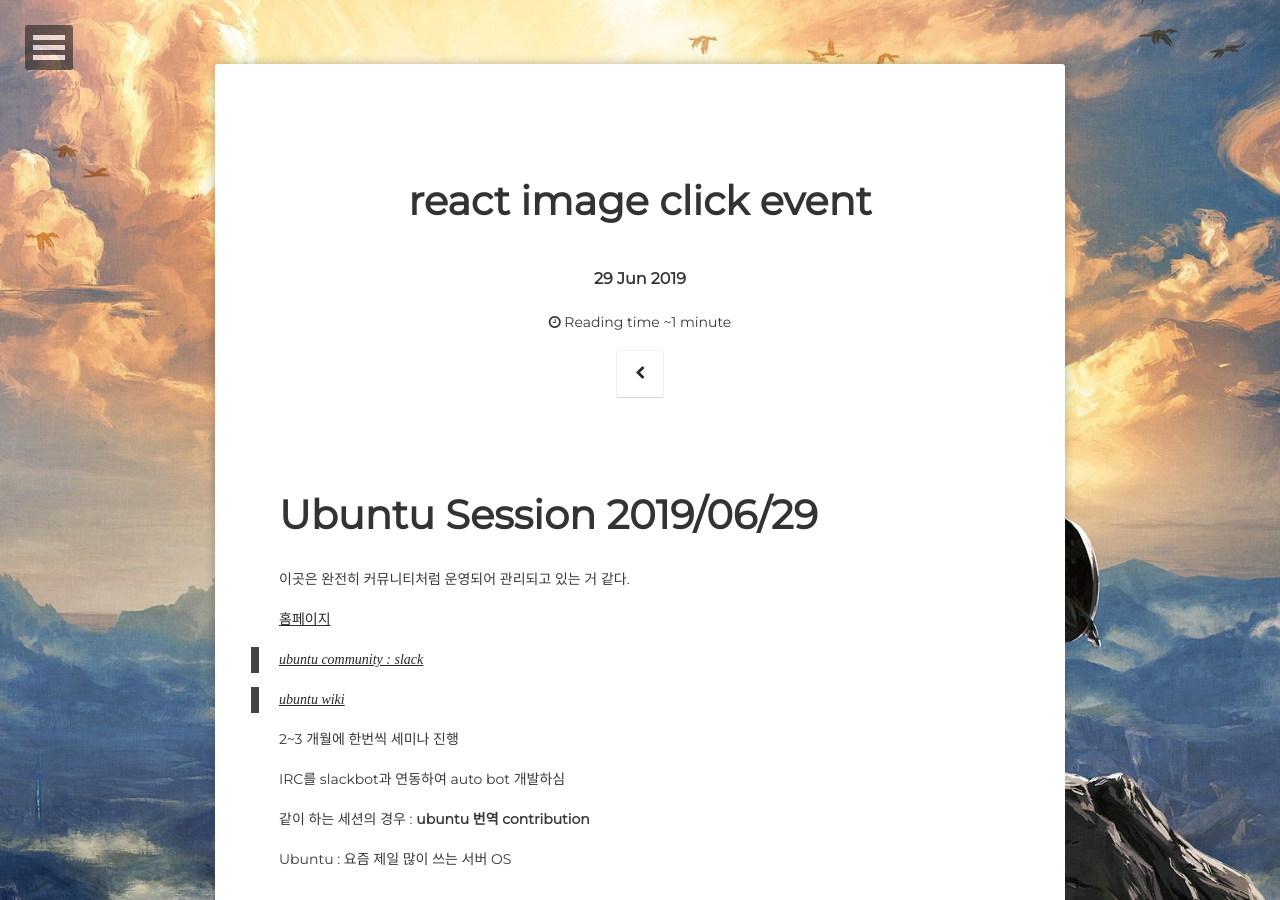
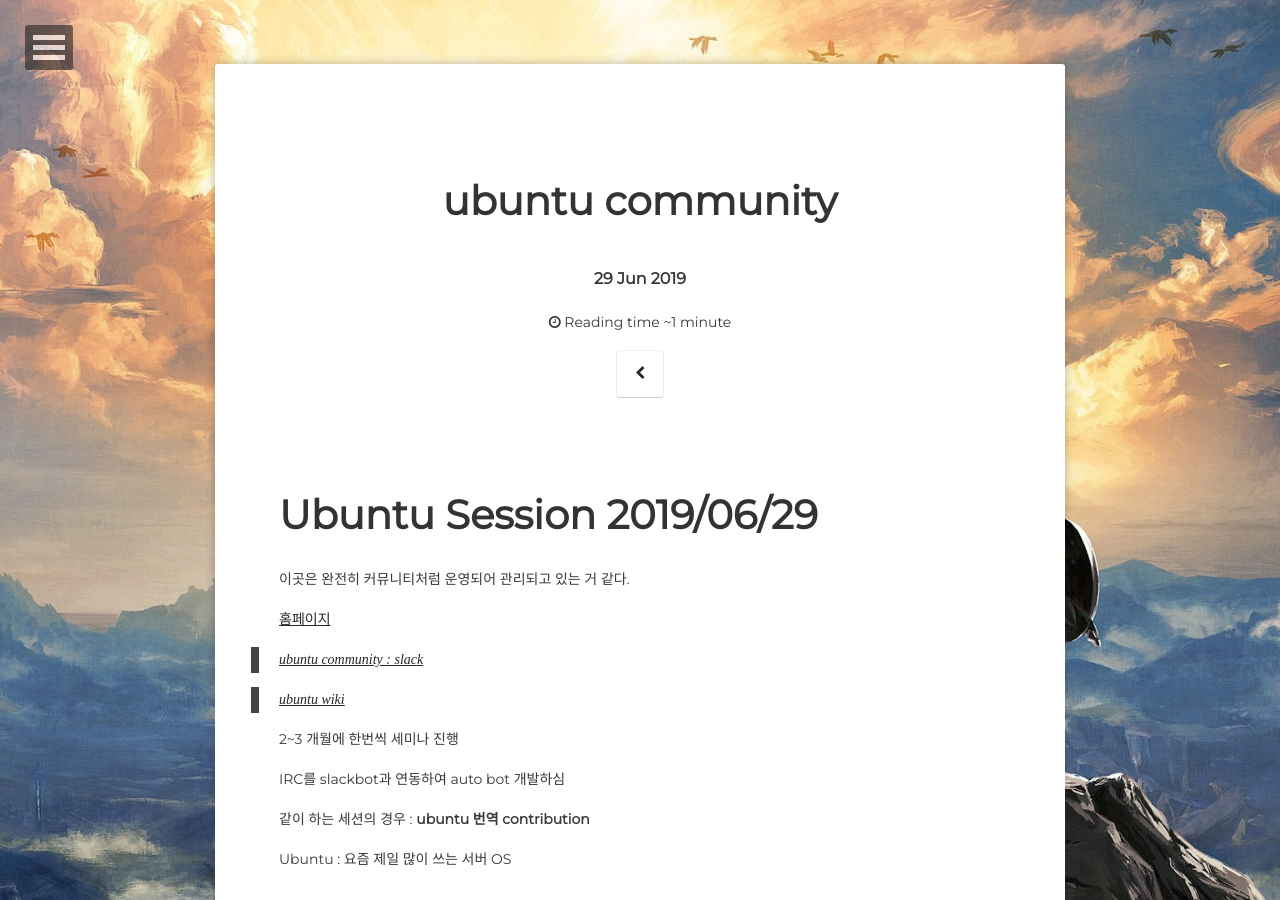
Before and after one commit to ghk829/ghk829.github.io, a Jekyll site: the page built from _posts/2019-06-29-ubuntu-session.md, in a window 1280 px wide and 900 px high. Built offline with Jekyll 4.4.1, drawn with Linux system fonts in a browser that asks for light colours.

Commit message:
Update 2019-06-29-ubuntu-session.md

```diff
--- a/_posts/2019-06-29-ubuntu-session.md
+++ b/_posts/2019-06-29-ubuntu-session.md
@@ -1,11 +1,11 @@
 ---
 layout: post
-title:  "react image click event"
+title:  "ubuntu community"
 date:   2019-06-29
-excerpt: "react image click event"
+excerpt: "ubuntu community"
 tag:
 - ubuntu
-- javascript
+- social
 
 comments: false
 ---
```
